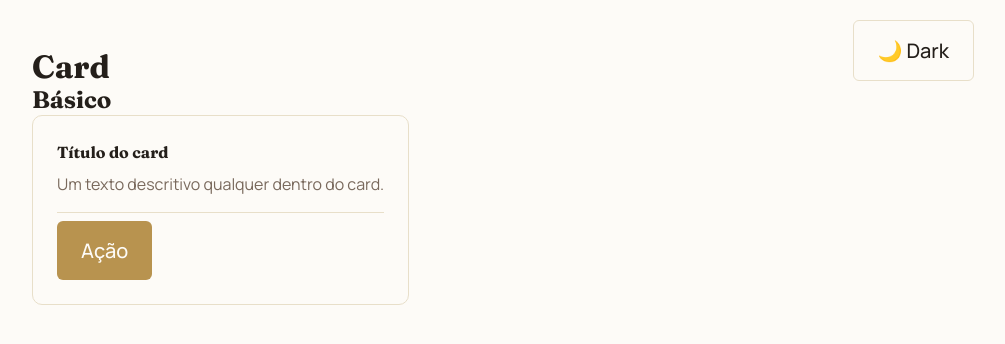
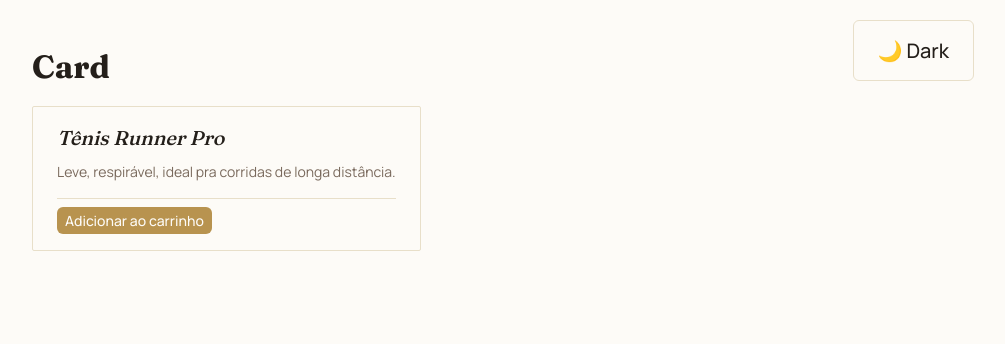
Before and after one commit to joaovxsantos/design-system-mars, a Next.js app: page /components/card in a window 1280 px wide. Shown: the top 344 px of the page, without its empty margins (206-1211 px from the left). Built offline with nearby package versions, Linux system fonts and the light colour scheme.

Commit message:
badge component

```diff
--- a/src/app/components/button/button-docs.module.scss
+++ b/src/app/components/button/button-docs.module.scss
@@ -3,6 +3,13 @@
   max-width: 900px;
   margin: 0 auto;
 }
+
+.h1,
+.h2 {
+  margin-bottom: 20px;
+}
+
+
 
 .grid {
   display: grid;
--- a/src/app/components/card/page.tsx
+++ b/src/app/components/card/page.tsx
@@ -5,16 +5,14 @@ import styles from '../button/button-docs.module.scss';
 export default function CardDocsPage() {
     return (
         <main className={styles.page}>
-            <h1>Card</h1>
-
+            <h1 className={styles.h1}>Card</h1>
             <section>
-                <h2>Básico</h2>
                 <div className={styles.row}>
-                    <Card>
-                        <CardHeader>Título do card</CardHeader>
-                        <CardBody>Um texto descritivo qualquer dentro do card.</CardBody>
+                    <Card variant="interactive" padding="md">
+                        <CardHeader>Tênis Runner Pro</CardHeader>
+                        <CardBody>Leve, respirável, ideal pra corridas de longa distância.</CardBody>
                         <CardFooter>
-                            <Button size="lg">Ação</Button>
+                            <Button size="sm">Adicionar ao carrinho</Button>
                         </CardFooter>
                     </Card>
                 </div>
--- a/src/components/ui/Card/Card.module.scss
+++ b/src/components/ui/Card/Card.module.scss
@@ -1,35 +1,89 @@
 .card {
-    background-color: var(--color-paper-50);
+  position: relative;
+  background-color: var(--color-bg);
   border: 1px solid var(--color-border);
-    border-radius: 10px;
-    transition: box-shadow 0.15s ease, border-color 0.15s ease;
+  border-radius: 2px; // quase reto, não o "rounded card" padrão
+  transition: border-color 0.2s ease;
 }
 
-.sm {
-    padding: var(--space-2);
+.sm { padding: var(--space-2) var(--space-3); }
+.md { padding: var(--space-3) var(--space-4); }
+.lg { padding: var(--space-4) var(--space-5); }
+
+.elevated {
+  // em vez de sombra, um traço superior em brass — like uma lombada de livro
+  border-top: 2px solid var(--color-accent);
 }
 
-.md {
-    padding: var(--space-4);
+.clickable:hover {
+  border-color: var(--color-ink-300);
 }
 
-.lg {
-    padding: var(--space-5);
+.eyebrow {
+  font-family: var(--font-mono);
+  font-size: 0.6875rem;
+  letter-spacing: 0.08em;
+  text-transform: uppercase;
+  color: var(--color-accent);
+  margin-bottom: var(--space-2);
 }
 
-// adicionar no Card.module.scss
 .cardHeader {
-    margin-bottom: var(--space-2);
   font-family: var(--font-display);
-    font-weight: var(--font-weight-bold);
+  font-style: italic;
+  font-size: var(--font-size-lg);
+  font-weight: var(--font-weight-medium);
+  color: var(--color-text-primary);
+  display: inline-block;
+  position: relative;
+
+  // o sinal de interatividade: sublinhado que desenha da esquerda pra direita
+  &::after {
+    content: '';
+    position: absolute;
+    left: 0;
+    bottom: -2px;
+    width: 0;
+    height: 1px;
+    background-color: var(--color-accent);
+    transition: width 0.25s ease;
+  }
+}
+
+.clickable:hover .cardHeader::after {
+  width: 100%;
 }
 
 .cardBody {
+  margin-top: var(--space-2);
   color: var(--color-text-secondary);
+  font-size: var(--font-size-sm);
+  line-height: 1.5;
 }
 
 .cardFooter {
+  position: relative;
+  z-index: 2;
   margin-top: var(--space-3);
   padding-top: var(--space-2);
   border-top: 1px solid var(--color-border);
+  display: flex;
+  align-items: center;
+  justify-content: space-between;
+  font-family: var(--font-mono);
+  font-size: var(--font-size-sm);
 }
+
+.stretchedLink {
+  position: absolute;
+  inset: 0;
+  z-index: 1;
+}
+
+.srOnly {
+  position: absolute;
+  width: 1px;
+  height: 1px;
+  overflow: hidden;
+  clip: rect(0, 0, 0, 0);
+}
--- a/src/components/ui/Card/Card.tsx
+++ b/src/components/ui/Card/Card.tsx
@@ -3,29 +3,34 @@ import styles from './Card.module.scss';
 
 
 
+type CardPadding = 'sm' | 'md' | 'lg';
+type CardVariant = 'flat' | 'elevated' | 'interactive';
+
 interface CardProps extends HTMLAttributes<HTMLDivElement> {
     children: ReactNode;
-    padding?: 'sm' | 'md' | 'lg';
+    padding?: CardPadding;
+    variant?: CardVariant;
 }
 
-
-export function Card(
-    {
-        children,
-        padding = 'md',
-        className,
-        ...props
-    }: CardProps) {
-
+export function Card({
+    children,
+    padding = 'md',
+    variant = 'flat',
+    className,
+    ...props
+}: CardProps) {
     return (
         <div
-            className={`${styles.card} ${styles[padding]} ${className ?? ''}`}
+            className={`${styles.card} ${styles[padding]} ${styles[variant]} ${className ?? ''}`}
+            tabIndex={variant === 'interactive' ? 0 : undefined}
+            role={variant === 'interactive' ? 'button' : undefined}
             {...props}
         >
             {children}
         </div>
-    )
+    );
 }
+
 export function CardHeader({ children }: { children: ReactNode }) {
     return <div className={styles.cardHeader}>{children}</div>;
 }
```
Also changed, not shown: src/app/components/badge/page.tsx (added, +28 -0 lines), src/components/ui/Badge/Badge.module.scss (added, +36 -0 lines), src/components/ui/Badge/Badge.tsx (added, +22 -0 lines). Lines whose indentation alone changed are shown as unchanged.
